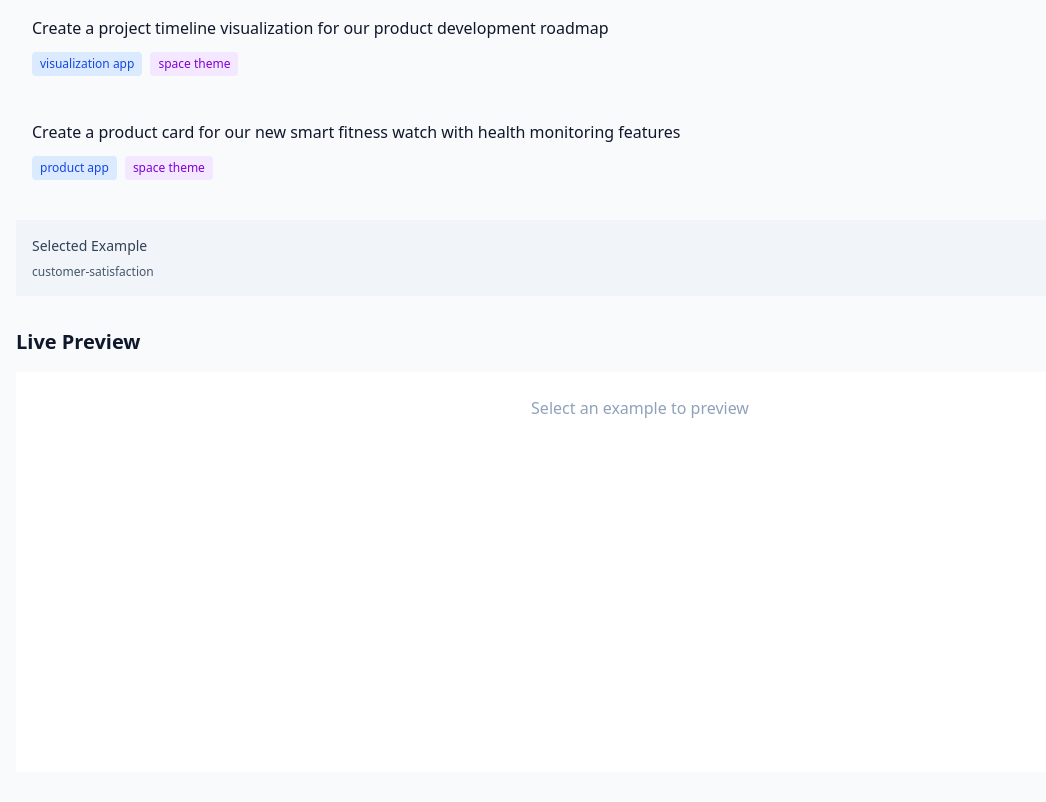
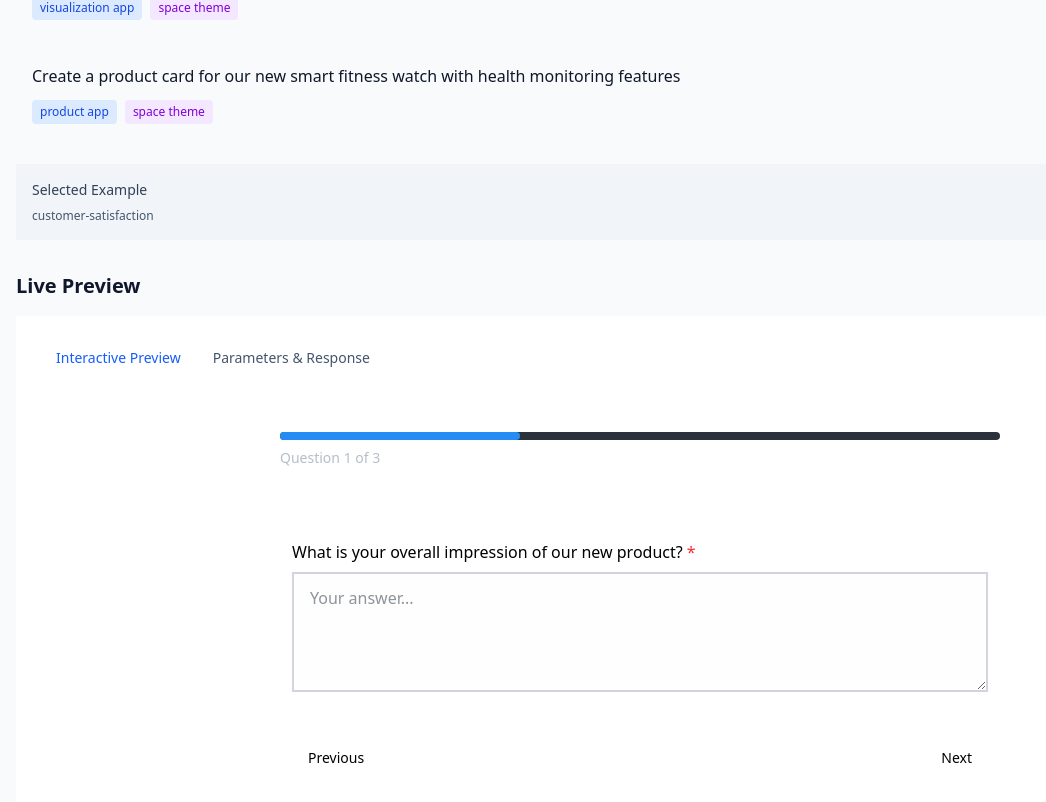
Before and after one commit to taptrust/mcp-app, a Next.js app: page / in a window 1280 px wide. Shown: the part 1452-2254 px from the top of the page, without its empty margins (0-1046 px from the left). Built offline with nearby package versions, Linux system fonts and the light colour scheme.

Commit message:
renderer updates

```diff
--- a/components/ExampleGallery.tsx
+++ b/components/ExampleGallery.tsx
@@ -1,24 +1,22 @@
 'use client';
 
-import { useState } from 'react';
+import { useState, useEffect } from 'react';
 import { Loader2 } from 'lucide-react';
 
 // Import the JSON file directly
 import examplePrompts from '../example-app-prompts.json';
 
 // Import all example JSON files
-import customerSatisfaction from '../public/examples/customer-satisfaction.json';
-import eventRegistration from '../public/examples/event-registration.json';
-import premiumHeadphones from '../public/examples/premium-headphones.json';
-import projectTimeline from '../public/examples/project-timeline.json';
-import salesDashboard from '../public/examples/sales-dashboard.json';
-import smartFitnessWatch from '../public/examples/smart-fitness-watch.json';
+import customerSatisfaction from '../examples/customer-satisfaction.json';
+import eventRegistration from '../examples/event-registration.json';
+import projectTimeline from '../examples/project-timeline.json';
+import salesDashboard from '../examples/sales-dashboard.json';
+import smartFitnessWatch from '../examples/smart-fitness-watch.json';
 
 // Map of example IDs to their imported JSON data
 const exampleDataMap: Record<string, any> = {
   'customer-satisfaction': customerSatisfaction,
   'event-registration': eventRegistration,
-  'premium-headphones': premiumHeadphones,
   'project-timeline': projectTimeline,
   'sales-dashboard': salesDashboard,
   'smart-fitness-watch': smartFitnessWatch
@@ -89,11 +87,12 @@ export default function ExampleGallery({ onSelect }: ExampleGalleryProps) {
   };
 
   // Auto-select the first example on initial render
-  useState(() => {
+  useEffect(() => {
     if (allExamples.length > 0) {
       handleSelect(allExamples[0]);
     }
-  });
+    // eslint-disable-next-line react-hooks/exhaustive-deps
+  }, []); // Only run once on mount
 
   if (error) {
     return (
--- a/components/PlaygroundContent.tsx
+++ b/components/PlaygroundContent.tsx
@@ -20,9 +20,6 @@ export default function PlaygroundContent() {
           <h1 className="text-3xl text-center font-bold text-slate-900 dark:text-slate-100 mb-2">
             MCP-APP Examples
           </h1>
-          <p className="text-center text-slate-600 dark:text-slate-300 max-w-2xl mx-auto">
-            These examples were generated using the MCP-APP AI agent. Select an example to see the pre-generated MCP-UI resource.
-          </p>
         </div>
 
         <div className="grid lg:grid-cols-2 gap-8">
--- a/components/renderers/SurveyRenderer.tsx
+++ b/components/renderers/SurveyRenderer.tsx
@@ -137,44 +137,27 @@ export default function SurveyRenderer({ data }: SurveyRendererProps) {
                   const primaryHsl = parseHSL(themeColors.primary);
                   const isDarkTheme = bgHsl.l < 50; // L is 0-100 in HSL
 
-                  // Adjust colors based on theme and selection state
+                  // Selection styling - use secondary color for selected state (darker, more visible)
                   const backgroundColor = isSelected
-                    ? isDarkTheme
-                      ? `hsl(${primaryHsl.h} ${primaryHsl.s}% ${Math.min(primaryHsl.l + 20, 100)}%)`
-                      : `hsl(${primaryHsl.h}% ${Math.min(primaryHsl.s, 80)}% 95%)` // Lighter background for better contrast
-                    : 'transparent';
+                    ? hslToCSS(themeColors.secondary)
+                    : hslToCSS(themeColors.muted);
 
-                  // Parse foreground HSL values
-                  const foregroundHsl = parseHSL(themeColors.foreground);
+                  // Use white text on secondary background, foreground for unselected
+                  const textColor = isSelected
+                    ? hslToCSS(themeColors.secondaryForeground)
+                    : hslToCSS(themeColors.foreground);
 
-                  // Text colors with better contrast for selection state
-                  const textColor = isSelected
-                    ? isDarkTheme
-                      ? '#ffffff'  // White text on dark selected background
-                      : `hsl(${primaryHsl.h} ${primaryHsl.s}% 20%)`  // Primary color text on light background
-                    : isDarkTheme
-                      ? `hsl(${foregroundHsl.h} ${foregroundHsl.s}% 90%)`  // Light text on dark background
-                      : `hsl(${foregroundHsl.h} ${foregroundHsl.s}% 20%)`;  // Dark text on light background
+                  // Use secondary color for selected border to match background
+                  const borderColor = isSelected
+                    ? hslToCSS(themeColors.secondary)
+                    : hslToCSS(themeColors.border);
 
-                  // Parse border HSL values
-                  const borderHsl = themeColors.border ? parseHSL(themeColors.border) : { h: 0, s: 0, l: 0 };
-
-                  // More prominent border for selected items
-                  const borderColor = isSelected
-                    ? isDarkTheme
-                      ? `hsl(${primaryHsl.h} ${primaryHsl.s}% ${Math.min(primaryHsl.l + 20, 100)}%)`
-                      : `hsl(${primaryHsl.h} ${primaryHsl.s}% 60%)`  // More saturated border for light theme
-                    : isDarkTheme
-                      ? `hsl(${borderHsl.h} ${borderHsl.s}% ${Math.min(borderHsl.l + 10, 100)}%)`
-                      : `hsl(${borderHsl.h} ${borderHsl.s}% ${borderHsl.l}%)`;
-
-                  const hoverBackground = isDarkTheme
-                    ? `hsl(${primaryHsl.h} ${primaryHsl.s}% ${isSelected ? 30 : 15}%)`
-                    : `hsl(${primaryHsl.h} ${primaryHsl.s}% ${isSelected ? 60 : 95}%)`;
+                  const hoverBackground = hslToCSS(themeColors.accent);
 
                   return (
                     <button
                       key={option}
+                      onClick={() => handleAnswer(currentPageData.question.id, option)}
                       className={`w-full text-left py-3 px-5 rounded-lg font-medium transition-all duration-200 border-2 hover:shadow-sm ${
                         isSelected ? 'ring-2 ring-offset-2' : ''
                       }`}
@@ -196,7 +179,7 @@ export default function SurveyRenderer({ data }: SurveyRendererProps) {
                       }}
                       onMouseOut={(e) => {
                         if (!isSelected) {
-                          e.currentTarget.style.backgroundColor = 'transparent';
+                          e.currentTarget.style.backgroundColor = backgroundColor;
                         }
                       }}
                     >
--- a/examples/customer-satisfaction.json
+++ b/examples/customer-satisfaction.json
@@ -1,56 +1,44 @@
 {
   "type": "survey",
-  "theme": "modern",
+  "theme": "ocean",
   "pages": [
     {
       "id": "page1",
-      "title": "Welcome",
-      "description": "We appreciate your feedback on our new product launch.",
-      "questions": []
+      "question": {
+        "id": "q1",
+        "type": "text",
+        "prompt": "What is your overall impression of our new product?",
+        "required": true
+      }
     },
     {
       "id": "page2",
-      "title": "Product Satisfaction",
-      "description": "Please rate your satisfaction with our new product.",
-      "questions": [
-        {
-          "id": "q1",
-          "type": "rating",
-          "text": "How satisfied are you with the product?",
-          "options": [
-            "Very dissatisfied",
-            "Dissatisfied",
-            "Neutral",
-            "Satisfied",
-            "Very satisfied"
-          ]
-        },
-        {
-          "id": "q2",
-          "type": "text",
-          "text": "What do you like most about the product?"
-        },
-        {
-          "id": "q3",
-          "type": "text",
-          "text": "What improvements would you suggest?"
-        }
-      ]
+      "question": {
+        "id": "q2",
+        "type": "multipleChoice",
+        "prompt": "How would you rate the quality of our new product?",
+        "options": [
+          "Poor",
+          "Fair",
+          "Good",
+          "Excellent"
+        ],
+        "required": true
+      }
     },
     {
       "id": "page3",
-      "title": "Final Thoughts",
-      "description": "Any additional comments or suggestions?",
-      "questions": [
-        {
-          "id": "q4",
-          "type": "text",
-          "text": "Any other comments or suggestions?"
-        }
-      ]
+      "question": {
+        "id": "q3",
+        "type": "rating",
+        "prompt": "On a scale of 1-10, how likely are you to recommend our new product to a friend or colleague?",
+        "scale": {
+          "min": 1,
+          "max": 10
+        },
+        "required": true
+      }
     }
   ],
-  "progressTracking": true,
-  "validation": true,
-  "customizableThemes": true
+  "progressTracking": true
 }
--- a/examples/event-registration.json
+++ b/examples/event-registration.json
@@ -1,68 +1,47 @@
 {
   "type": "survey",
-  "theme": "professional",
+  "theme": "forest",
   "pages": [
     {
       "id": "page1",
-      "title": "Event Registration",
-      "questions": [
-        {
+      "question": {
         "id": "q1",
         "type": "text",
-          "label": "Full Name",
+        "prompt": "What is your full name?",
         "required": true
-        },
-        {
-          "id": "q2",
-          "type": "text",
-          "label": "Email Address",
-          "required": true,
-          "validation": {
-            "type": "email"
       }
     },
     {
-          "id": "q3",
+      "id": "page2",
+      "question": {
+        "id": "q2",
         "type": "text",
-          "label": "Company Name",
-          "required": false
+        "prompt": "What is your email address?",
+        "required": true
+      }
     },
     {
-          "id": "q4",
+      "id": "page3",
+      "question": {
+        "id": "q3",
         "type": "multipleChoice",
-          "label": "Are you interested in a product demo during the event?",
+        "prompt": "Are you interested in purchasing our new product?",
         "options": [
           "Yes",
-            "No"
+          "No",
+          "Maybe"
         ],
         "required": true
       }
-      ]
     },
     {
-      "id": "page2",
-      "title": "Additional Information",
-      "questions": [
-        {
-          "id": "q5",
+      "id": "page4",
+      "question": {
+        "id": "q4",
         "type": "text",
-          "label": "Any specific questions or topics you'd like us to address during the event?",
+        "prompt": "Any dietary restrictions for the event?",
         "required": false
-        },
-        {
-          "id": "q6",
-          "type": "multipleChoice",
-          "label": "How did you hear about this event?",
-          "options": [
-            "Email",
-            "Website",
-            "Social Media",
-            "Friend/Colleague",
-            "Other"
-          ],
-          "required": true
       }
-      ]
     }
   ],
   "progressTracking": true,
--- a/examples/project-timeline.json
+++ b/examples/project-timeline.json
@@ -1,6 +1,6 @@
 {
   "type": "visualization",
-  "theme": "minimal",
+  "theme": "space",
   "metadata": {
     "title": "Product Development Roadmap 2023-2024",
     "description": "Interactive timeline of key product development milestones and releases"
--- a/examples/sales-dashboard.json
+++ b/examples/sales-dashboard.json
@@ -1,6 +1,6 @@
 {
   "type": "visualization",
-  "theme": "corporate",
+  "theme": "ocean",
   "metadata": {
     "title": "Q3 Sales Performance Dashboard",
     "description": "Interactive dashboard showing Q3 2023 revenue and units sold"
--- a/examples/smart-fitness-watch.json
+++ b/examples/smart-fitness-watch.json
@@ -1,34 +1,40 @@
 {
   "type": "product",
-  "theme": "vibrant",
+  "theme": "space",
   "product": {
     "name": "Smart Fitness Watch",
     "description": "Our new smart fitness watch with health monitoring features",
+    "features": [
+      "Health Monitoring",
+      "Heart Rate Tracker",
+      "Sleep Quality Analysis",
+      "Step Counter",
+      "Calorie Burn Estimator"
+    ],
     "imageGallery": [
-      "image1.jpg",
-      "image2.jpg"
+      "smartwatch_front.jpg",
+      "smartwatch_side.jpg",
+      "smartwatch_back.jpg"
     ],
-    "price": {
-      "current": 199.99,
-      "original": 249.99
+    "pricing": {
+      "currentPrice": 199.99,
+      "previousPrice": 249.99,
+      "comparison": [
+        {
+          "product": "Competitor Smartwatch",
+          "price": 229.99
+        }
+      ]
     },
-    "features": [
-      "Heart Rate Monitor",
-      "Sleep Tracker",
-      "Step Counter",
-      "Calorie Tracker",
-      "Water Resistant"
-    ],
     "specifications": {
-      "Display": "1.4 inch AMOLED",
-      "Battery Life": "7 days",
-      "Connectivity": "Bluetooth 5.0",
-      "Compatibility": "iOS and Android",
-      "Water Resistance": "50m"
+      "batteryLife": "7 days",
+      "waterResistance": "50 meters",
+      "compatibility": "iOS and Android",
+      "connectivity": "Bluetooth 5.0"
     },
     "cta": {
       "text": "Buy Now",
-      "link": "/buy-now"
+      "action": "addToCart"
     }
   }
 }
--- a/lib/themes.ts
+++ b/lib/themes.ts
@@ -29,89 +29,85 @@ export interface ThemeColors {
 
 export const themeColorPalette: Record<ThemeName, ThemeColors> = {
   ocean: {
-    background: '222 84% 5%',
-    foreground: '210 40% 98%',
-    primary: '200 90% 52%', // blue-900
+    background: '215 60% 8%',           // deep navy
+    foreground: '210 25% 92%',          // pale blue-gray
+    primary: '210 90% 55%',             // vivid blue
     primaryForeground: '0 0% 100%',
-    secondary: '180 80% 35%', // teal-600
-    secondaryForeground: '0 0% 100%',
-    card: '250 20% 10%',
-    cardForeground: '210 40% 98%',
-    border: '215 25% 27%',
-    muted: '222 14% 10%',
-    mutedForeground: '215 16% 65%',
-    accent: '215 25% 27%',
-    accentForeground: '210 40% 98%',
+    secondary: '220 70% 45%',           // medium blue (no green)
+    secondaryForeground: '0 0% 98%',
+    card: '220 25% 15%',
+    cardForeground: '210 25% 92%',
+    border: '220 25% 30%',
+    muted: '215 15% 20%',
+    mutedForeground: '215 15% 75%',
+    accent: '225 70% 40%',              // rich blue accent
+    accentForeground: '0 0% 98%',
     sidebar: {
-      background: '222 84% 5%',
-      foreground: '210 40% 98%',
-      primary: '220 90% 22%',
-      primaryForeground: '0 0% 100%',
-      accent: '222 84% 15%',
-      accentForeground: '210 40% 98%',
-      border: '215 25% 27%',
+      background: '215 60% 8%',
+      foreground: '210 25% 92%',
+      primary: '215 80% 45%',
+      primaryForeground: '0 0% 98%',
+      accent: '225 60% 25%',
+      accentForeground: '210 25% 92%',
+      border: '220 25% 30%',
     },
   },
   forest: {
-    background: '7 9% 5%',
-    foreground: '151 89% 95%',
-    primary: '151 55% 25%',
-    primaryForeground: '0 0% 100%',
-    secondary: '39 70% 60%',
-    secondaryForeground: '0 0% 100%',
-    card: '240 10% 15%',
-    cardForeground: '151 89% 95%',
-    border: '240 10% 20%',
-    muted: '240 10% 10%',
-    mutedForeground: '240 5% 65%',
-    accent: '240 10% 20%',
-    accentForeground: '151 89% 95%',
+    background: '150 20% 8%',
+    foreground: '140 30% 90%',
+    primary: '151 55% 30%',
+    primaryForeground: '0 0% 98%',
+    secondary: '40 70% 50%',
+    secondaryForeground: '0 0% 10%',
+    card: '150 15% 14%',
+    cardForeground: '140 30% 90%',
+    border: '150 15% 25%',
+    muted: '150 10% 18%',
+    mutedForeground: '150 10% 70%',
+    accent: '150 25% 22%',
+    accentForeground: '140 30% 90%',
     sidebar: {
-      background: '7 9% 5%',
-      foreground: '151 89% 95%',
-      primary: '151 55% 25%',
-      primaryForeground: '0 0% 100%',
-      accent: '240 10% 15%',
-      accentForeground: '151 89% 95%',
-      border: '240 10% 20%',
+      background: '150 20% 8%',
+      foreground: '140 30% 90%',
+      primary: '151 55% 30%',
+      primaryForeground: '0 0% 98%',
+      accent: '150 25% 20%',
+      accentForeground: '140 30% 90%',
+      border: '150 15% 25%',
     },
   },
   space: {
-    background: '222 84% 5%',
-    foreground: '270 20% 97%',
-    primary: '262 83% 58%',
+    background: '260 40% 7%',
+    foreground: '270 30% 92%',
+    primary: '260 80% 60%',
     primaryForeground: '0 0% 100%',
-    secondary: '292 84% 61%',
-    secondaryForeground: '0 0% 100%',
-    card: '240 10% 15%',
-    cardForeground: '270 20% 97%',
-    border: '240 10% 20%',
-    muted: '240 10% 10%',
-    mutedForeground: '240 5% 65%',
-    accent: '240 10% 20%',
-    accentForeground: '270 20% 97%',
+    secondary: '280 60% 55%',
+    secondaryForeground: '0 0% 98%',
+    card: '260 25% 14%',
+    cardForeground: '270 30% 92%',
+    border: '260 25% 25%',
+    muted: '260 20% 18%',
+    mutedForeground: '260 10% 70%',
+    accent: '270 60% 25%',
+    accentForeground: '0 0% 98%',
     sidebar: {
-      background: '222 84% 5%',
-      foreground: '270 20% 97%',
-      primary: '262 83% 58%',
-      primaryForeground: '0 0% 100%',
-      accent: '240 10% 15%',
-      accentForeground: '270 20% 97%',
-      border: '240 10% 20%',
+      background: '260 40% 7%',
+      foreground: '270 30% 92%',
+      primary: '260 80% 45%',
+      primaryForeground: '0 0% 98%',
+      accent: '260 40% 18%',
+      accentForeground: '270 30% 92%',
+      border: '260 25% 25%',
     },
   },
 };
 
-/**
- * Get theme colors by theme name
- */
+/** Get theme colors by theme name */
 export function getThemeColors(theme: ThemeName): ThemeColors {
-  return themeColorPalette[theme];
+  return themeColorPalette[theme] || themeColorPalette.ocean;
 }
 
-/**
- * Convert HSL color to CSS variable
- */
+/** Convert HSL color to CSS variable */
 export function hslToCSS(hsl: HSLColor): string {
   return `hsl(${hsl})`;
 }
```
Lines whose indentation alone changed are shown as unchanged.
